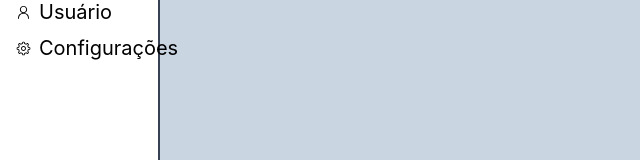
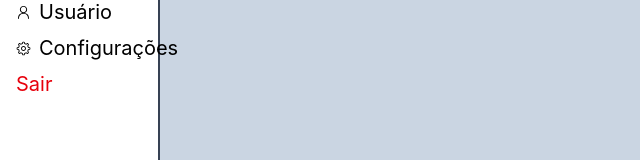
Before and after one commit to gusthavomnz/encurta-ae, a React (Vite) app in the folder frontend/: page /links-bio in a window 1280 px wide. Shown: the part 514-674 px from the top of the page, without its empty margins (0-640 px from the left). Built offline with nearby package versions, Linux system fonts and the light colour scheme; no server answers.

Commit message:
feat: criação do botão de logout

```diff
--- a/frontend/src/components/LeftSideBar.tsx
+++ b/frontend/src/components/LeftSideBar.tsx
@@ -1,6 +1,7 @@
 import { MenuComponentButtom } from "./ui/ItemsSideBar";
 import { StarIcon } from "@radix-ui/react-icons";
 import { ElementType } from "react";
+import { useNavigate } from "react-router-dom";
 import { useUser } from "../contexts/UserContext";
 import {
   PersonIcon,
@@ -18,7 +19,9 @@ export interface MenuComponentButtomProps {
 }
 
 export function LeftMenu() {
-  const { user } = useUser()
+  const { user, logout } = useUser()
+  const navigate = useNavigate()
+
   const menuItems: MenuComponentButtomProps[] = [
     { nome: "Home Page", Icon: HomeIcon, redirect: "/home", isClicked: false },
     {
@@ -40,6 +43,12 @@ export function LeftMenu() {
       isClicked: false,
     },
   ];
+
+  const handleLogout = () => {
+    logout()
+    navigate('/login')
+  }
+
 
   return (
     <div className="md:h-full  md:w-1/8 h-1/12 w-full bg-white z-1 top-0 left-0 p-2 overflow-hidden border-r-2 border-gray-700 shrink-0">
@@ -77,6 +86,12 @@ export function LeftMenu() {
           <GearIcon />
           <h1> Configurações </h1>
         </div>
+
+        <div>
+          <button onClick={handleLogout} className="flex flex-row gap-2 items-center text-red-600 w-full">
+            Sair
+          </button>
+        </div>
       </div>
     </div>
   );
--- a/frontend/src/contexts/UserContext.tsx
+++ b/frontend/src/contexts/UserContext.tsx
@@ -8,18 +8,24 @@ interface User {
 interface UserContextType {
   user: User;
   setUser: (user: User) => void;
+  logout: () => void;
 }
 
 const UserContext = createContext({} as UserContextType);
 
 export function UserProvider({ children }: { children: ReactNode }) {
+  const logout = () => {
+    localStorage.removeItem("userId");
+    setUser({ userId: "", name: "" });
+  }
+
   const [user, setUser] = useState<User>(() => ({
     userId: localStorage.getItem("userId") ?? "",
     name: "",
   }));
 
   return (
-    <UserContext.Provider value={{ user, setUser }}>
+    <UserContext.Provider value={{ user, setUser, logout }}>
       {children}
     </UserContext.Provider>
   );
```
